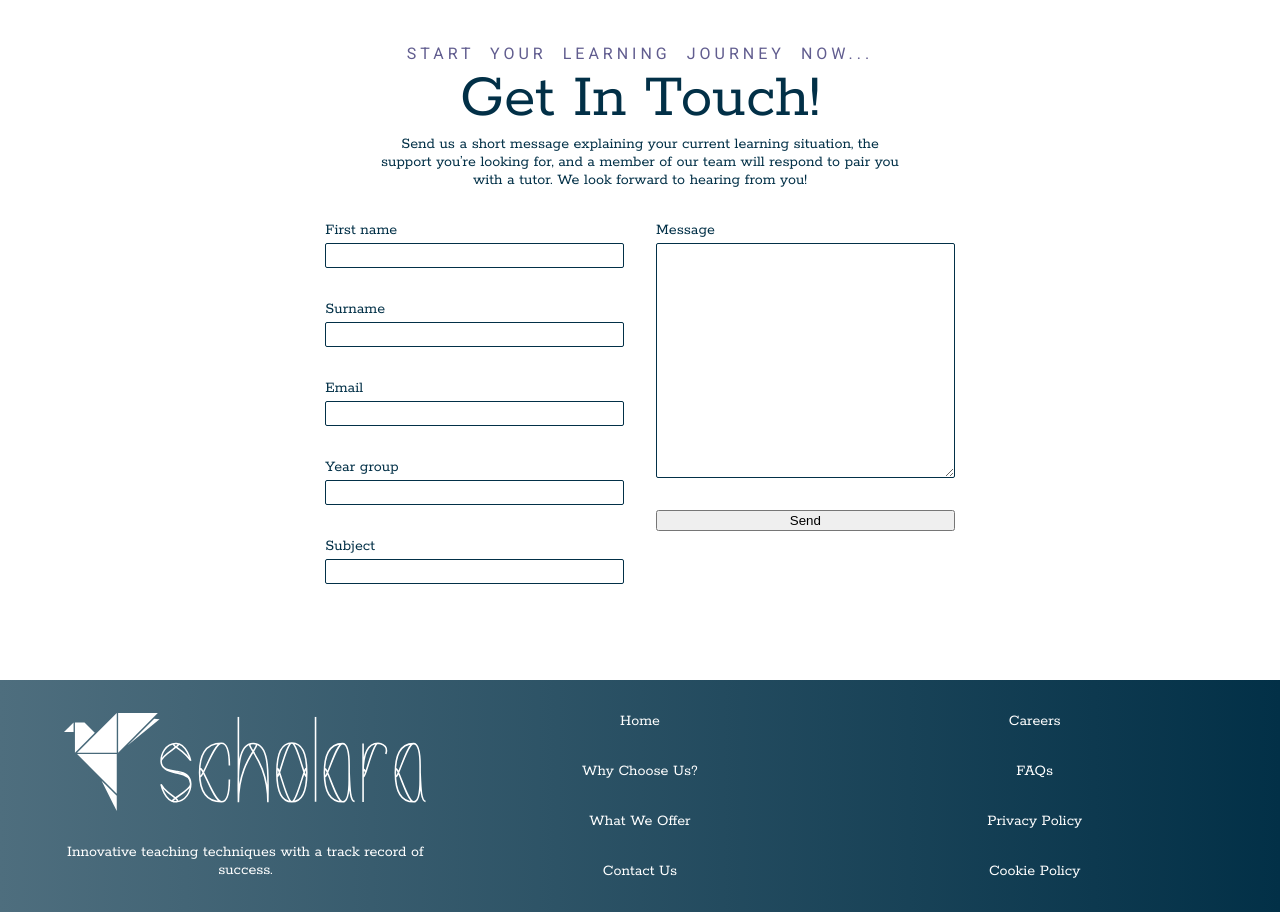
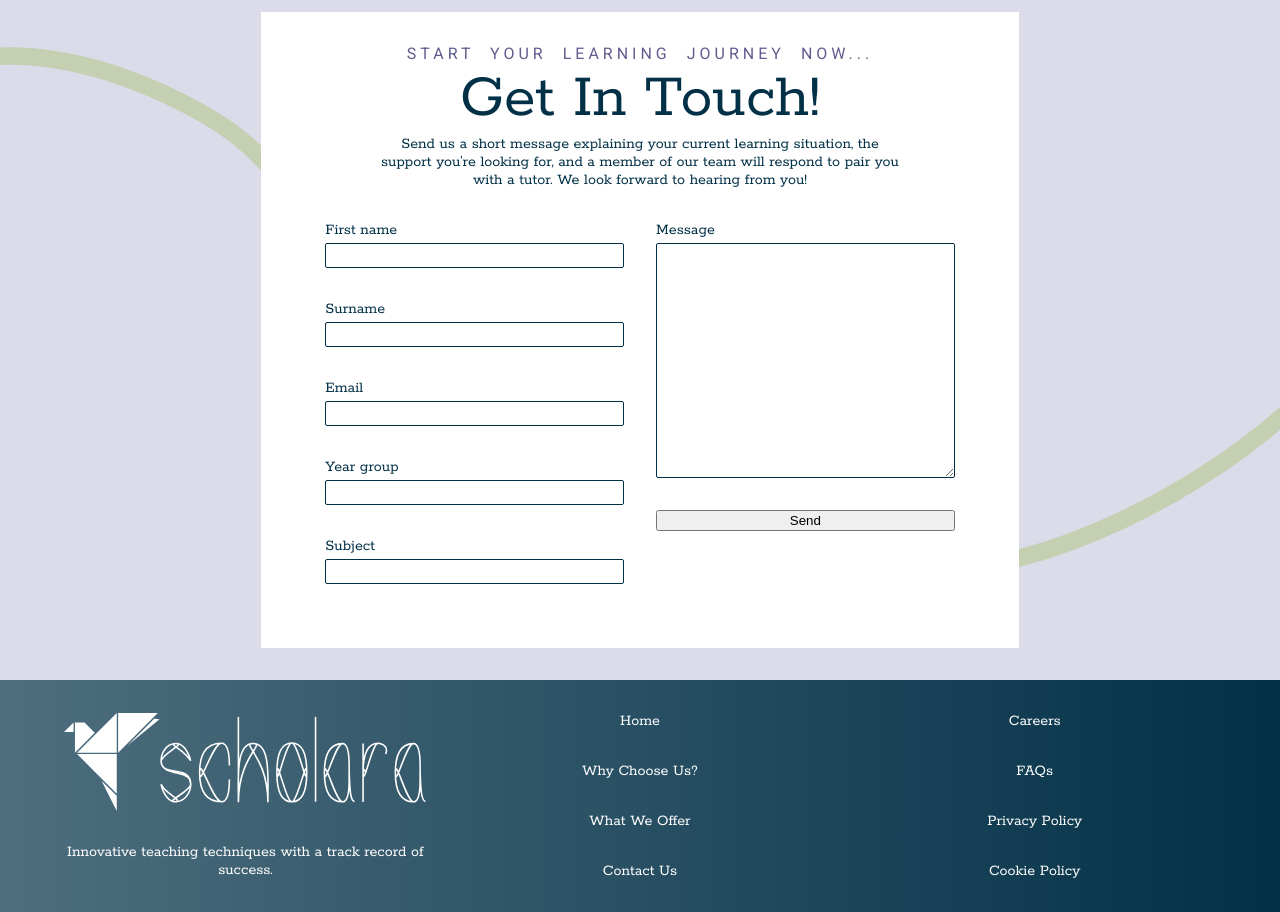
Before and after one commit to samuelireson/scholara, a Jekyll site: the page built from index.html, in a window 1280 px wide and 1400 px high, scrolled down 1472 px. Shown: the part 488-1400 px from the top of the window. Built offline with Jekyll 4.4.1, drawn with Linux system fonts in a browser that asks for light colours.

Commit message:
change bg

```diff
--- a/_sass/_contact.scss
+++ b/_sass/_contact.scss
@@ -1,5 +1,5 @@
 .contact {
-    background-image: url("../assets/images/contact_background.svg");
+    background-image: url("../images/contact_background.svg");
     background-position: center;
     background-size: cover;
     background-repeat: no-repeat;
--- a/_sass/_home.scss
+++ b/_sass/_home.scss
@@ -8,7 +8,7 @@
     }
     & #home-hero__img {
         grid-column: 5 / span lastline;
-        background-image: url("../assets/images/home_image.jpeg");
+        background-image: url("../images/home_image.jpeg");
         background-position: center;
         background-repeat: no-repeat;
         background-size: cover;
```
